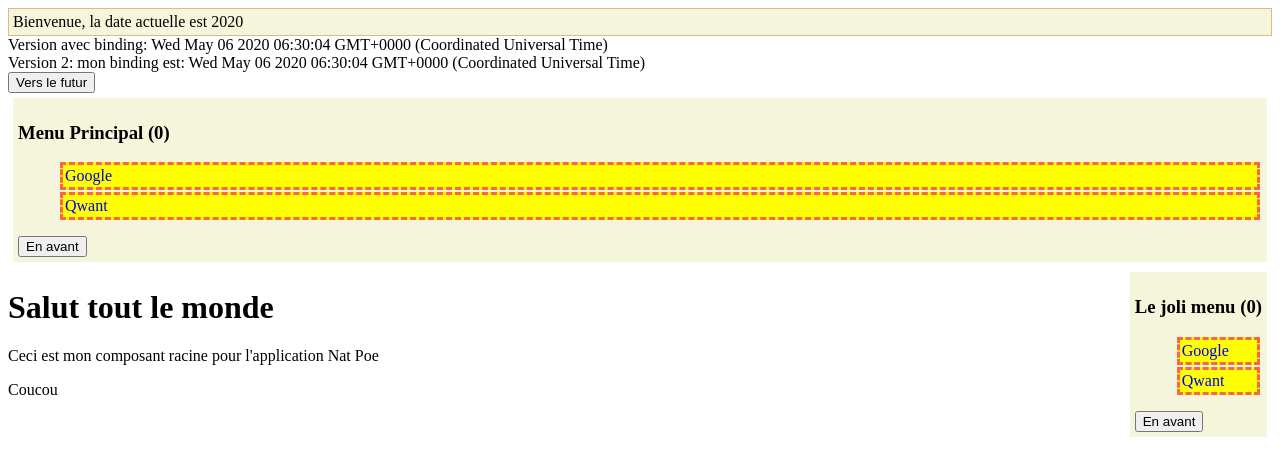
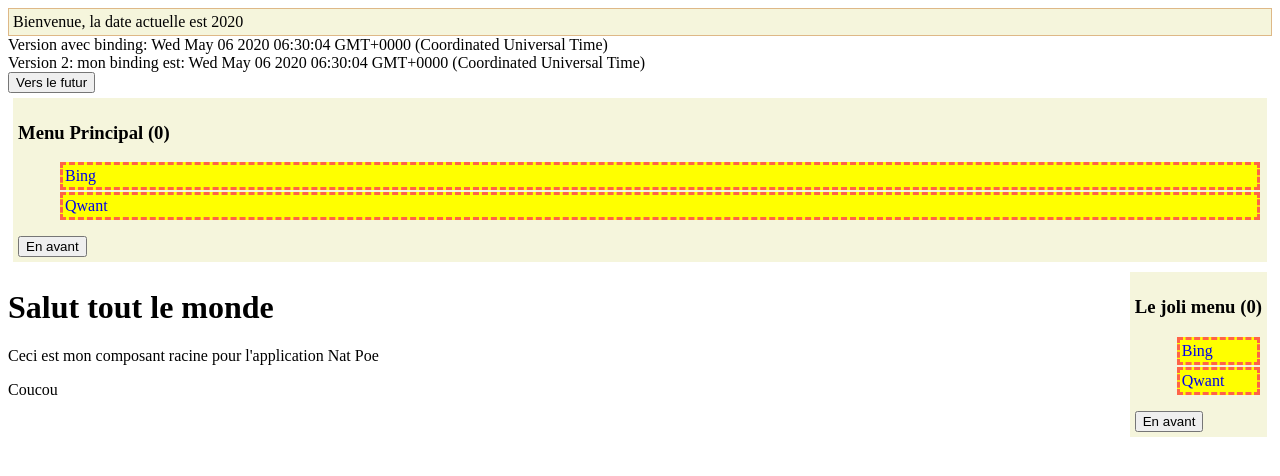
Before and after one commit to actifred/ns-poe-app, an Angular app: page / in a window 1280 px wide. Shown: the top 476 px of the page. Built offline with nearby package versions, Linux system fonts and the light colour scheme.

Commit message:
Premiere boucle

```diff
--- a/src/app/menu/menu.component.html
+++ b/src/app/menu/menu.component.html
@@ -1,11 +1,8 @@
 <nav>
     <h3>{{ myTitle }} ({{ compteur }})</h3>
 <ul>
-    <li>
-        <a href="https://google.com">Google</a>
-    </li>
-    <li>
-        <a href="https://qwant.com">Qwant</a>
+    <li *ngFor="let lien of liens">
+        <a [href]="lien.url" [textContent]="lien.intitule"></a>
     </li>
 </ul>
 <button (click)="avancer($event)">En avant</button>
--- a/src/app/menu/menu.component.ts
+++ b/src/app/menu/menu.component.ts
@@ -1,4 +1,9 @@
 import { Component, Input, Output, EventEmitter } from "@angular/core";
+
+interface ObjetLien {
+    url: string,
+    intitule: string
+}
 
 @Component({
     selector: 'nat-menu',
@@ -10,6 +15,15 @@ export class MenuComponent {
 
     public compteur = 0;
 
+    public liens: ObjetLien[];
+
+    constructor() {
+        this.liens = [
+            { url: 'https://bing.com', intitule: 'Bing' },
+            { url: 'https://qwant.com', intitule: 'Qwant' }
+        ];
+    }
+
     @Output() avancementEvent = new EventEmitter();
 
     public avancer(detailEvenement) {
```
